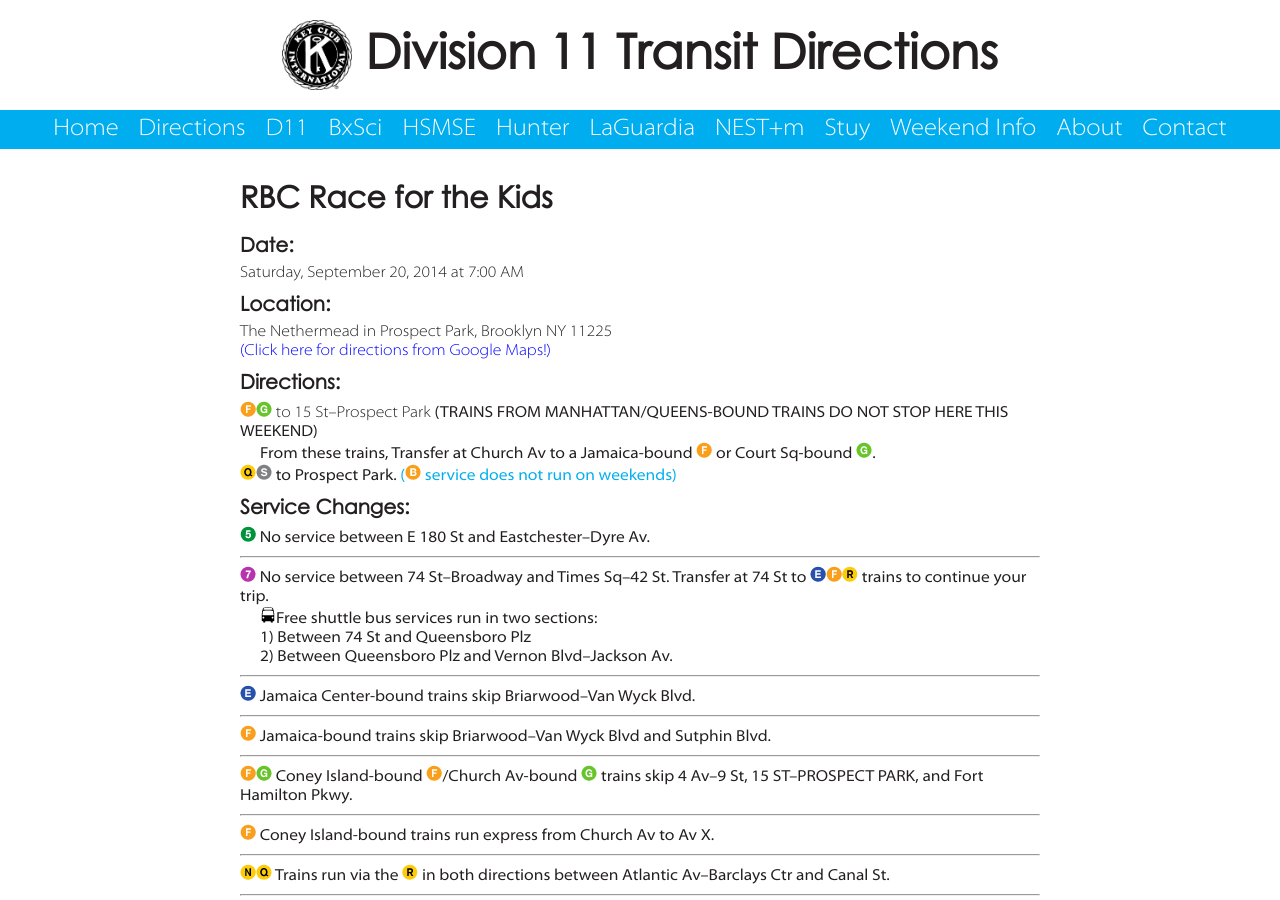
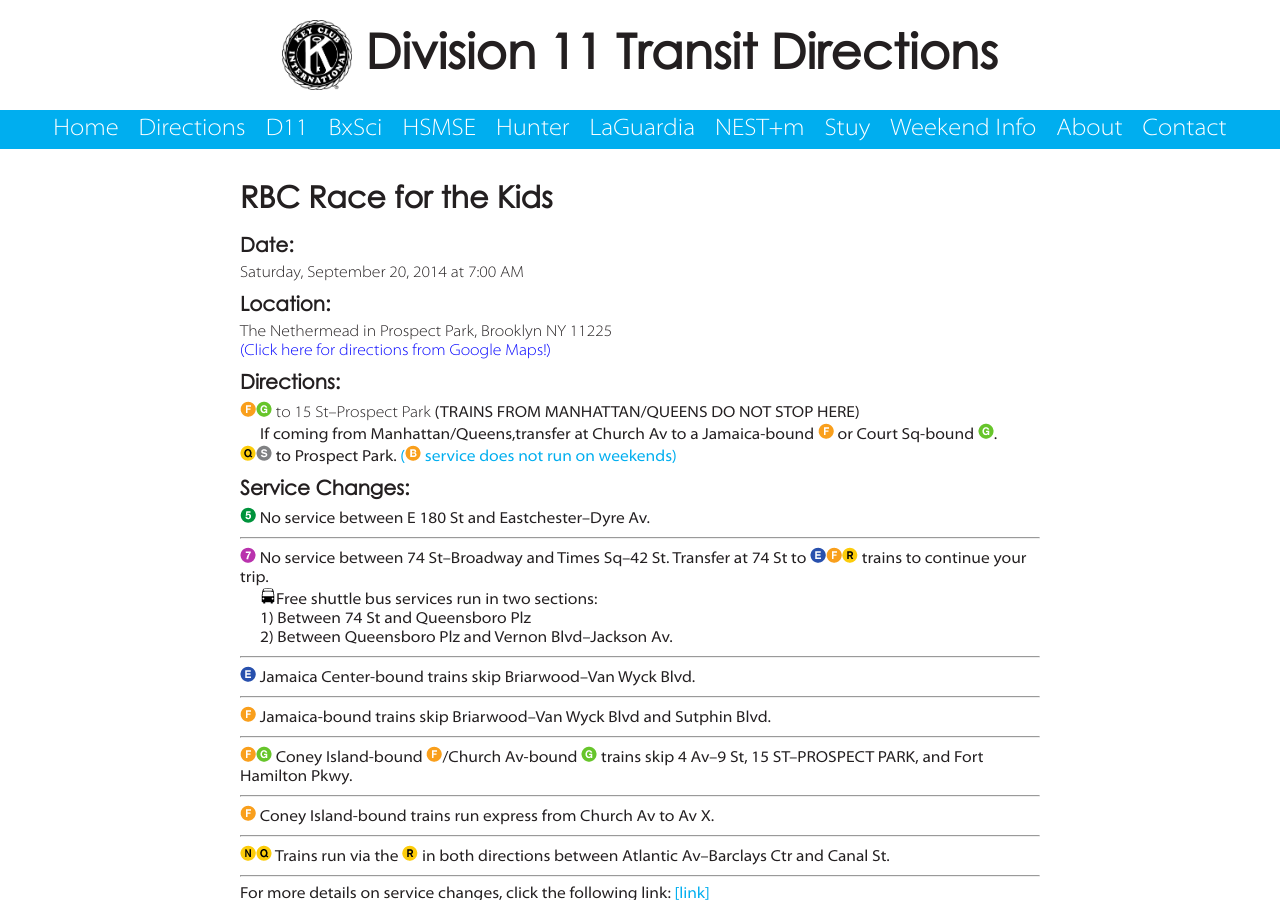
Before and after one commit to d11directions/d11directions.github.io, a Jekyll site: the page built from _posts/2014-09-20-RBC_Race_for_the_Kids.html, in a window 1280 px wide, cut to the strip 0-900 px from the top of the page. Built offline with Jekyll 4.4.1, drawn with Linux system fonts in a browser that asks for light colours.

Commit message:
Update RBC Race for the Kids directions

```diff
--- a/_posts/2014-09-20-RBC_Race_for_the_Kids.html
+++ b/_posts/2014-09-20-RBC_Race_for_the_Kids.html
@@ -6,7 +6,7 @@ tags: [bxsci]
 time: Saturday, September 20, 2014 at 7:00 AM
 location: The Nethermead in Prospect Park, Brooklyn NY 11225
 directions:
-    - <img src="/img/F.png" alt="(F)"><img src="/img/G.png" alt="(G)"> to 15 St&ndash;Prospect Park <strong>(TRAINS FROM MANHATTAN/QUEENS-BOUND TRAINS DO NOT STOP HERE THIS WEEKEND)<br><span class="indented-text">From these trains, <strong>Transfer at Church Av to a Jamaica-bound <img src="/img/F.png" alt="(F)"> or Court Sq-bound <img src="/img/G.png" alt="(G)"></strong>.</span>
+    - <img src="/img/F.png" alt="(F)"><img src="/img/G.png" alt="(G)"> to 15 St&ndash;Prospect Park <strong>(TRAINS FROM MANHATTAN/QUEENS DO NOT STOP HERE)<br><span class="indented-text">If coming from Manhattan/Queens,<strong>transfer at Church Av to a Jamaica-bound <img src="/img/F.png" alt="(F)"> or Court Sq-bound <img src="/img/G.png" alt="(G)"></strong>.</span>
     - <img src="/img/Q.png" alt="(Q)"><img src="/img/S.png" alt="Franklin Avenue Shuttle"> to Prospect Park. <a href="/weekend_info/#B">(<img src="/img/B.png" alt="(B)"> service does not run on weekends)</a>
 changes-brief:
     - <img src="/img/5.png" alt="(5)"> No service between E 180 St and Eastchester&ndash;Dyre Av.
```
